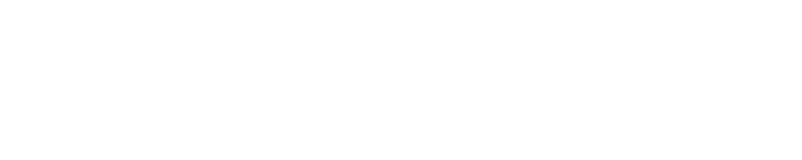
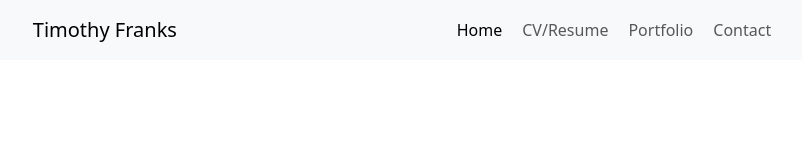
Before and after one commit to spcodeq/spcodeq.github.io, a plain HTML site: page index.html in a window 1280 px wide. Shown: the whole page, without its empty margins (233-1035 px from the left). Drawn offline with Linux system fonts and the light colour scheme.

Commit message:
finish navbar layout

```diff
--- /dev/null
+++ b/css/styles.css
@@ -0,0 +1,7 @@
+ul#nav-ls li a {
+    padding: 10px;
+}
+
+ul#nav-ls li a:hover {
+    border-bottom: 1px solid black;
+}
--- a/index.html
+++ b/index.html
@@ -4,10 +4,41 @@
     <meta charset="UTF-8">
     <meta name="viewport" content="width=device-width, initial-scale=1.0">
     <title>Timothy Franks Portfolio</title>
+    <link rel="stylesheet" href="css/bootstrap.min.css" />
+    <link rel="stylesheet" href="css/styles.css" />
 </head>
 <body>
     <header>
+        <nav class="navbar navbar-expand-lg bg-body-tertiary">
+            <div class="container-fluid justify-content-evenly">
+                <a class="navbar-brand" href="#">Timothy Franks</a>
+                <button class="navbar-toggler" type="button" data-bs-toggle="collapse" data-bs-target="#navbarSupportedContent" aria-controls="navbarSupportedContent" aria-expanded="false" aria-label="Toggle navigation">
+                    <span class="navbar-toggler-icon"></span>
+                </button>
+                <div class="collapse navbar-collapse flex-grow-0" id="navbarSupportedContent">
+                    <ul id="nav-ls" class="navbar-nav text-center me-auto mb-2 mb-lg-0">
+                        <li class="nav-item">
+                            <a class="nav-link active" aria-current="page" href="#home">Home</a>
+                        </li>
+                        <li class="nav-item">
+                            <a class="nav-link" href="#CVResume">CV/Resume</a>
+                        </li>
+                        <li class="nav-item">
+                            <a class="nav-link" href="#portfolio">Portfolio</a>
+                        </li>
+                        <li class="nav-item">
+                            <a class="nav-link" href="#contact">Contact</a>
+                        </li>
+                    </ul>
+                </div>
+            </div>
+        </nav>
+    </header>
 
-    </header>
+
+
+
+    <script src="js/bootstrap.min.js"></script>
+    <script src="js/scripts.js"></script>
 </body>
 </html>
```
Also changed, not shown: js/bootstrap.bundle.min.js (deleted), js/bootstrap.min.js (added).
